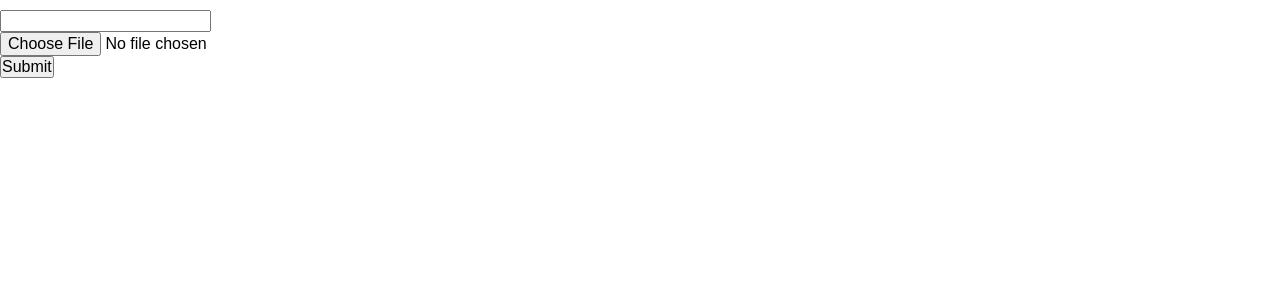
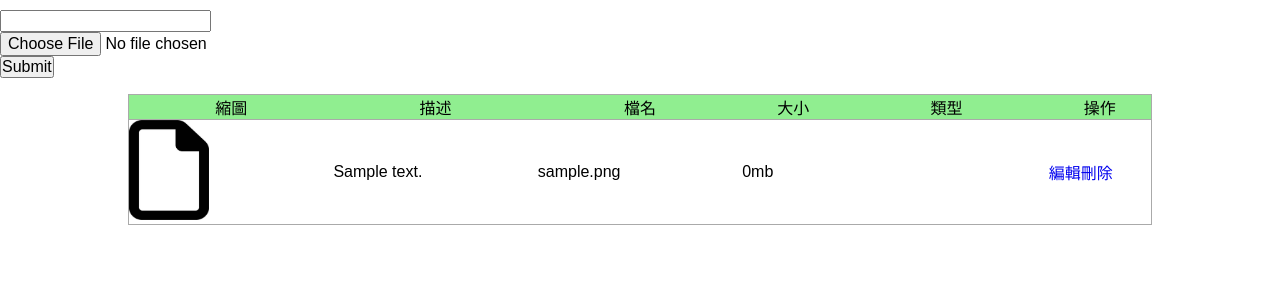
Before and after one commit to chengwdXD/file, a PHP site: page /upload.php in a window 1280 px wide. Shown: the part 76-376 px from the top of the page. Run offline with PHP 8.4, Linux system fonts and the light colour scheme; tables that the repository leaves empty hold one stand-in row (values such as "Sample post").

Commit message:
增加刪除功能和增加增加了兩個函式is_image(),dummy_icon()

```diff
--- a/api/base.php
+++ b/api/base.php
@@ -168,7 +168,38 @@ function to($location){
     header("location:$location");
 }
 
+function is_image($type){
+    switch($type){
+        case "image/jpeg":
+        case "image/gif":
+        case "image/png":
+   return true;
+                break;
+                default;
+                return false;
+    }
+}
 
+function dummy_icon($type){
+    switch($type){
+        case "text/plain":
+   return "file-txt.png";
 
+            break;
+        case "application/mspowerpoint":
+            return "file-ppt.png";
+
+            break;
+        case "application/msword":
+            return "file-doc.png";
+            break;
+            case "application/postscript":
+                return "file-ai.png";
+
+                break;
+                default;
+                return "file-regular.jpg";
+    }
+}
 
 ?>
--- a/upload.php
+++ b/upload.php
@@ -5,7 +5,7 @@
  * 3.搬移檔案
  * 4.顯示檔案列表
  */
-
+include_once "./api/base.php";
 ?>
 <!DOCTYPE html>
 <html lang="en">
@@ -15,6 +15,50 @@
     <meta http-equiv="X-UA-Compatible" content="ie=edge">
     <title>檔案上傳</title>
     <link rel="stylesheet" href="style.css">
+    <style>
+         .list{
+            list-style-type:none;
+            padding: 0;
+            margin:1rem auto;
+            padding-top:1px;
+            width:80%;
+
+        }
+        .list-item{
+            display: flex;
+            align-items: center;
+            border: 1px solid #aaa;
+            margin-top:-1px ;
+        }
+        .list-item:nth-child(1){
+            text-align: center;
+            background-color: lightgreen;
+        }
+        .list-item div:nth-child(1){
+            width:20%;
+        }
+        .list-item div:nth-child(1) img{
+            width:150px;
+            height:100px;
+        }
+        .list-item div:nth-child(2){
+            width:20%;
+        }
+        .list-item div:nth-child(3){
+            width:20%;
+        }
+        .list-item div:nth-child(4){
+            width:10%;
+        }
+        .list-item div:nth-child(5){
+            width:20%;
+            overflow: hidden;
+        }
+        .list-item div:nth-child(6){
+            width:10%;
+            overflow: hidden;
+        }
+    </style>
 </head>
 <body>
  <h1 class="header">檔案上傳練習</h1>
@@ -37,7 +81,56 @@
 
 
 <!----建立一個連結來查看上傳後的圖檔---->
+<?php
+$files=all('upload');
+if(count($files)>0){
+echo "<ul class='list'>";
+echo "<li class='list-item'>";
+echo "<div>縮圖</div>";
+echo "<div>描述</div>";
+echo "<div>檔名</div>";
+echo "<div>大小</div>";
+echo "<div>類型</div>";
+echo "<div>操作</div>";
+echo "</li>";
+    foreach($files as $file){
+        echo "<li class='list-item'>";
+            echo "<div>";
+            if(is_image($file['type'])){
+                echo "<img src='./upload/{$file['file_name']}'>";
 
+            }else{
+                $icon=dummy_icon($file['type']);
+                echo "<img src='./material/{$icon}' style='width:80px'>";
+
+            }
+
+            echo "</div>";
+            echo "<div>";
+            echo $file['description'];
+            echo "</div>";
+            echo "<div>";
+            echo $file['file_name'];
+            echo "</div>";
+            echo "<div>";
+            echo floor($file['size']/1024)."mb";
+            echo "</div>";
+            echo "<div>";
+            echo $file['type'];
+            echo "</div>";
+            echo "<div>";
+            echo "<a href='edit_form.php?id={$file['id']}'>編輯</a>";
+            echo "<a href='./api/del.php?id={$file['id']}'>刪除</a>";
+            echo "</div>";
+
+        echo "</li>";
+    }
+echo "</ul>";
+}else{
+    echo "目前尚無上傳資料";
+}
+
+?>
 
 </body>
 </html>
```
Also changed, not shown: api/del.php (added, +8 -0 lines), api/upload.php (+4 -4 lines), material/file-ai.png (added), material/file-doc.png (added), material/file-ppt.png (added), material/file-regular.jpg (added), material/file-txt.png (added).
